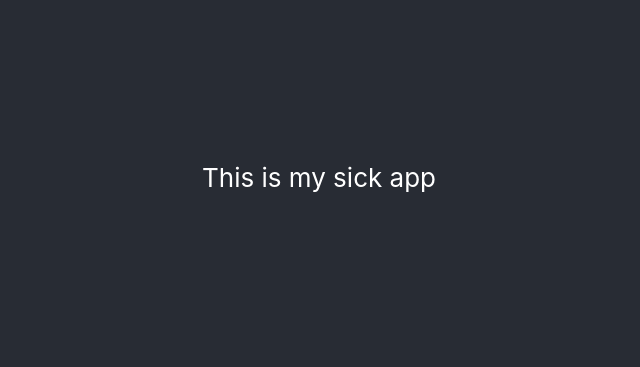
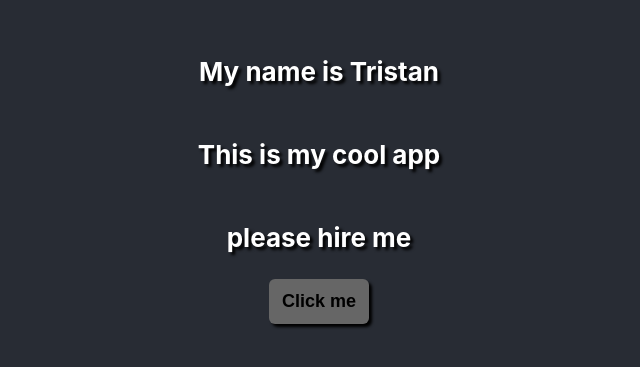
Before and after one commit to TrisRosco/portfolio, a React (Create React App) app in the folder pf/: page / in a window 1280 px wide. Shown: the part 223-590 px from the top of the page, without its empty margins (321-961 px from the left). Built offline with nearby package versions, Linux system fonts and the light colour scheme.

Commit message:
Playing around with buttons. Added a beggy placeholder message

```diff
--- a/pf/src/components/app/App.js
+++ b/pf/src/components/app/App.js
@@ -1,10 +1,14 @@
 import "./App.css";
+import Button from "../button";
 
 function App() {
   return (
     <div className="App">
       <header className="App-header">
-        <p>This is my sick app</p>
+        <p>My name is Tristan</p>
+        <p>This is my cool app</p>
+        <p>please hire me</p>
+        <Button>Click me</Button>
       </header>
     </div>
   );
--- /dev/null
+++ b/pf/src/components/button/index.js
@@ -0,0 +1,17 @@
+import React from "react";
+
+// button component
+
+const Button = ({ children, ...props }) => {
+  const handleClick = () => {
+    console.log("button clicked");
+  };
+
+  return (
+    <button {...props} onClick={handleClick}>
+      {children}
+    </button>
+  );
+};
+
+export default Button;
--- a/pf/src/index.css
+++ b/pf/src/index.css
@@ -5,9 +5,47 @@ body {
     sans-serif;
   -webkit-font-smoothing: antialiased;
   -moz-osx-font-smoothing: grayscale;
+  font-weight: bold;
+  text-shadow: 3px 3px 3px black;
 }
 
 code {
   font-family: source-code-pro, Menlo, Monaco, Consolas, 'Courier New',
     monospace;
 }
+
+
+button {
+  background-color: rgb(102, 102, 102);
+  border-radius: 6px;
+  width: 100px;
+  height: 45px;
+  border: none;
+  cursor: pointer;
+  box-shadow: 3px 3px 3px;
+  font-size: 18px;
+  font-weight: bold;
+}
+
+button:hover {
+  background-color: gray;
+  animation: boop 0.2s ease-in-out;
+}
+
+button:active {
+  background-color: rgb(156, 156, 156);
+  transition: transform 0.1s ease-in-out;
+  transform : translate(2px, 2px);
+}
+
+@keyframes boop {
+  0% {
+    scale : 1;
+  }
+  50% {
+    scale : 1.05;
+  }
+  100% {
+    scale : 1;
+  }
+}
```
